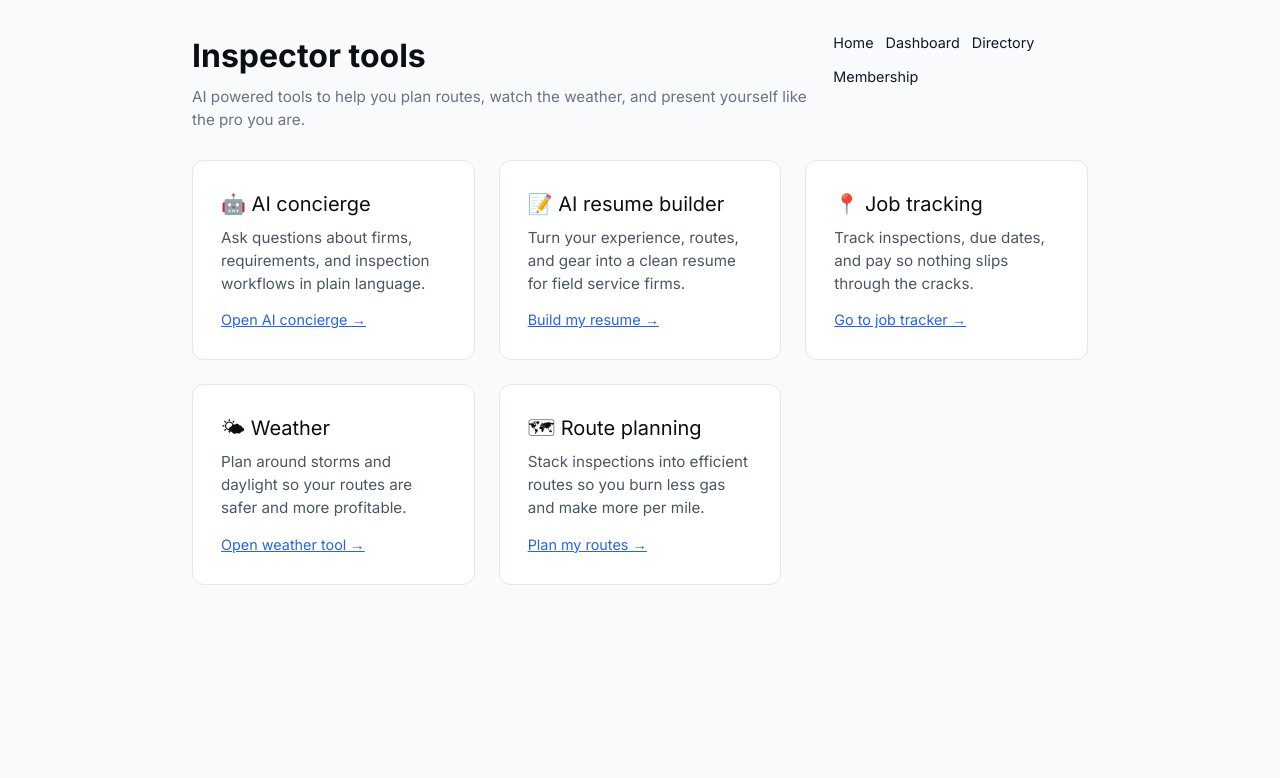
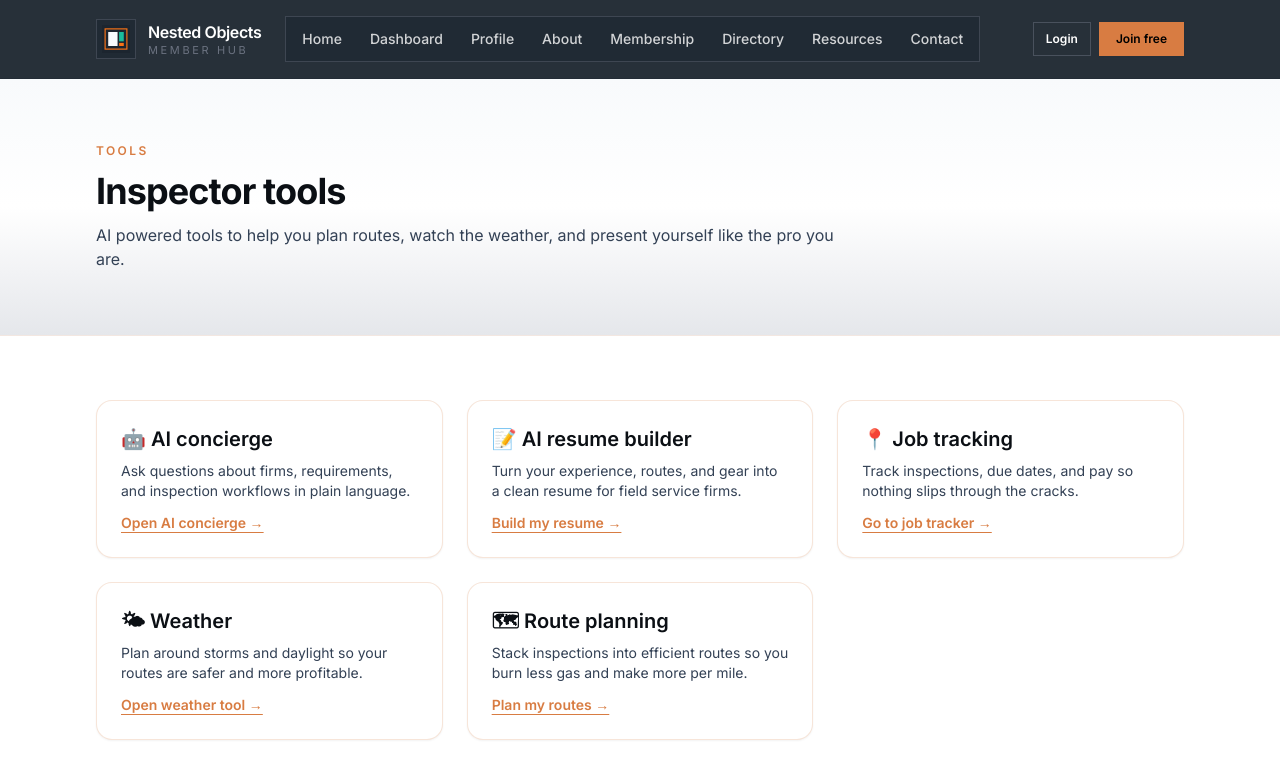
Before and after one commit to autumn2busy/nested-objects-starter, a Next.js app in the folder apps/web-members/: page /tools in a window 1280 px wide. Shown: the top 778 px of the page. Built offline with nearby package versions, Linux system fonts and the light colour scheme; no server answers.

Commit message:
Add shared site header layout and consolidate navigation

```diff
--- a/apps/web-members/app/about/page.tsx
+++ b/apps/web-members/app/about/page.tsx
@@ -1,7 +1,6 @@
 import type { Metadata } from 'next'
 import Image from 'next/image'
 import Link from 'next/link'
-import { SiteHeader } from '@/components/SiteHeader'
 
 const serviceHighlights = [
   {
@@ -152,7 +151,6 @@ export default function AboutPage() {
 
   return (
     <main className="bg-brand-sand text-brand-dark">
-      <SiteHeader />
       <article>
         <header className="border-b border-brand-mist bg-brand-dark text-white">
           <div className="mx-auto grid max-w-6xl items-center gap-10 px-4 py-16 sm:px-6 lg:grid-cols-[minmax(0,1.1fr)_minmax(0,0.9fr)] lg:px-8 lg:py-20">
--- a/apps/web-members/app/contact/page.tsx
+++ b/apps/web-members/app/contact/page.tsx
@@ -1,7 +1,6 @@
 'use client'
 
 import Link from 'next/link'
-import { SiteHeader } from '@/components/SiteHeader'
 
 const contactChannels = [
   {
@@ -27,8 +26,6 @@ const contactChannels = [
 export default function ContactPage() {
   return (
     <main className="min-h-screen bg-brand-sand text-brand-dark">
-      <SiteHeader />
-
       <section className="border-b border-brand-copper/15 bg-gradient-to-b from-brand-sand via-white to-brand-mist">
         <div className="mx-auto max-w-6xl px-4 py-12 sm:px-6 lg:px-8 lg:py-16">
           <div className="max-w-3xl">
--- a/apps/web-members/app/layout.tsx
+++ b/apps/web-members/app/layout.tsx
@@ -2,6 +2,7 @@ import type { Metadata } from 'next'
 import { Inter } from 'next/font/google'
 import Script from 'next/script'
 import { AuthProvider } from '@/components/auth-provider'
+import { SiteHeader } from '@/components/SiteHeader'
 import '../styles/globals.css'
 
 const inter = Inter({ subsets: ['latin'] })
@@ -64,6 +65,7 @@ export default function RootLayout({
       <body className={inter.className}>
         {/* Wrap the entire app in the AuthProvider */}
         <AuthProvider>
+          <SiteHeader />
           {children}
         </AuthProvider>
       </body>
--- a/apps/web-members/app/page.tsx
+++ b/apps/web-members/app/page.tsx
@@ -2,7 +2,6 @@
 
 import Script from 'next/script'
 import Link from 'next/link'
-import { SiteHeader } from '@/components/SiteHeader'
 import { RoleCarousel } from '@/components/RoleCarousel'
 import { SiteFooter } from '@/components/SiteFooter'
 
@@ -37,8 +36,6 @@ export default function HomePage() {
       />
 
       <main className="min-h-screen bg-brand-sand text-brand-dark">
-        <SiteHeader />
-
         <RoleCarousel />
 
         <section className="border-b border-slate-200 bg-white/80">
--- a/apps/web-members/app/resources/page.tsx
+++ b/apps/web-members/app/resources/page.tsx
@@ -1,7 +1,6 @@
 'use client'
 
 import Link from 'next/link'
-import { SiteHeader } from '@/components/SiteHeader'
 
 const resourceHighlights = [
   {
@@ -61,8 +60,6 @@ const featuredPieces = [
 export default function ResourcesIndexPage() {
   return (
     <main className="min-h-screen bg-brand-sand text-brand-dark">
-      <SiteHeader />
-
       <section className="border-b border-brand-copper/15 bg-gradient-to-b from-brand-sand via-white to-brand-mist">
         <div className="mx-auto max-w-6xl px-4 py-12 sm:px-6 lg:px-8 lg:py-16">
           <div className="max-w-4xl space-y-4">
--- a/apps/web-members/app/roles/[slug]/page.tsx
+++ b/apps/web-members/app/roles/[slug]/page.tsx
@@ -2,7 +2,6 @@ import type { Metadata } from 'next'
 import Image from 'next/image'
 import Link from 'next/link'
 import { notFound } from 'next/navigation'
-import { SiteHeader } from '@/components/SiteHeader'
 
 const roleContent = {
   notaries: {
@@ -100,8 +99,6 @@ export default function RoleDetailPage({
 
   return (
     <main className="min-h-screen bg-brand-sand text-brand-dark">
-      <SiteHeader />
-
       <article aria-labelledby="role-heading">
         <header className="border-b border-brand-mist bg-gradient-to-br from-brand-dark via-brand-slate to-brand-black text-white">
           <div className="mx-auto grid max-w-6xl items-center gap-10 px-4 py-16 sm:px-6 lg:grid-cols-[minmax(0,1.05fr)_minmax(0,0.95fr)] lg:px-8 lg:py-20">
--- a/apps/web-members/app/tools/page.tsx
+++ b/apps/web-members/app/tools/page.tsx
@@ -2,175 +2,93 @@ import Link from 'next/link'
 
 export default function ToolsIndexPage() {
   return (
-    <main style={{ maxWidth: '960px', margin: '0 auto', padding: '2rem' }}>
-      <header
-        style={{
-          display: 'flex',
-          justifyContent: 'space-between',
-          alignItems: 'flex-start',
-          gap: '1rem',
-          marginBottom: '1.75rem',
-        }}
-      >
-        <div>
-          <h1
-            style={{
-              fontSize: '2rem',
-              fontWeight: 700,
-              margin: 0,
-            }}
-          >
-            Inspector tools
-          </h1>
-          <p
-            style={{
-              marginTop: '0.4rem',
-              fontSize: '0.95rem',
-              color: '#6b7280',
-            }}
-          >
-            AI powered tools to help you plan routes, watch the weather, and present yourself like
-            the pro you are.
+    <main className="min-h-screen bg-brand-sand text-brand-dark">
+      <section className="border-b border-brand-copper/15 bg-gradient-to-b from-brand-sand via-white to-brand-mist">
+        <div className="mx-auto flex max-w-6xl flex-col gap-3 px-4 py-12 sm:px-6 lg:px-8 lg:py-16">
+          <p className="text-xs font-semibold uppercase tracking-[0.2em] text-brand-copper">Tools</p>
+          <h1 className="text-3xl font-bold tracking-tight sm:text-4xl">Inspector tools</h1>
+          <p className="max-w-3xl text-base text-slate-700">
+            AI powered tools to help you plan routes, watch the weather, and present yourself like the pro you are.
           </p>
         </div>
+      </section>
 
-        <nav
-          style={{
-            display: 'flex',
-            gap: '0.75rem',
-            fontSize: '0.9rem',
-            flexWrap: 'wrap',
-          }}
-        >
-          <Link href="/" style={{ textDecoration: 'none', color: '#111827' }}>
-            Home
-          </Link>
-          <Link
-            href="/dashboard"
-            style={{ textDecoration: 'none', color: '#111827' }}
-          >
-            Dashboard
-          </Link>
-          <Link
-            href="/directory"
-            style={{ textDecoration: 'none', color: '#111827' }}
-          >
-            Directory
-          </Link>
-          <Link
-            href="/membership"
-            style={{ textDecoration: 'none', color: '#111827' }}
-          >
-            Membership
-          </Link>
-        </nav>
-      </header>
-
-      <section
-        style={{
-          display: 'grid',
-          gridTemplateColumns: 'repeat(auto-fit, minmax(260px, 1fr))',
-          gap: '1.5rem',
-        }}
-      >
-        <div
-          style={{
-            padding: '1.75rem',
-            borderRadius: '12px',
-            border: '1px solid #e5e7eb',
-            backgroundColor: 'white',
-          }}
-        >
-          <h2 style={{ fontSize: '1.25rem', marginBottom: '0.5rem' }}>🤖 AI concierge</h2>
-          <p style={{ fontSize: '0.95rem', color: '#4b5563', marginBottom: '0.75rem' }}>
+      <section className="bg-white">
+        <div className="mx-auto grid max-w-6xl gap-6 px-4 py-12 sm:px-6 md:grid-cols-2 lg:grid-cols-3 lg:px-8 lg:py-16">
+          <div className="flex h-full flex-col gap-3 rounded-2xl border border-brand-copper/20 bg-white p-6 shadow-sm">
+            <div>
+              <h2 className="text-xl font-semibold text-brand-dark">🤖 AI concierge</h2>
+              <p className="mt-2 text-sm text-slate-700">
                 Ask questions about firms, requirements, and inspection workflows in plain language.
               </p>
+            </div>
             <Link
               href="/tools/ai-chatbot"
-            style={{ fontSize: '0.9rem', color: '#2563eb', textDecoration: 'underline' }}
+              className="text-sm font-semibold text-brand-copper underline underline-offset-4 hover:text-brand-copperDark"
             >
               Open AI concierge →
             </Link>
           </div>
 
-        <div
-          style={{
-            padding: '1.75rem',
-            borderRadius: '12px',
-            border: '1px solid #e5e7eb',
-            backgroundColor: 'white',
-          }}
-        >
-          <h2 style={{ fontSize: '1.25rem', marginBottom: '0.5rem' }}>📝 AI resume builder</h2>
-          <p style={{ fontSize: '0.95rem', color: '#4b5563', marginBottom: '0.75rem' }}>
+          <div className="flex h-full flex-col gap-3 rounded-2xl border border-brand-copper/20 bg-white p-6 shadow-sm">
+            <div>
+              <h2 className="text-xl font-semibold text-brand-dark">📝 AI resume builder</h2>
+              <p className="mt-2 text-sm text-slate-700">
                 Turn your experience, routes, and gear into a clean resume for field service firms.
               </p>
+            </div>
             <Link
               href="/tools/ai-resume"
-            style={{ fontSize: '0.9rem', color: '#2563eb', textDecoration: 'underline' }}
+              className="text-sm font-semibold text-brand-copper underline underline-offset-4 hover:text-brand-copperDark"
             >
               Build my resume →
             </Link>
           </div>
 
-        <div
-          style={{
-            padding: '1.75rem',
-            borderRadius: '12px',
-            border: '1px solid #e5e7eb',
-            backgroundColor: 'white',
-          }}
-        >
-          <h2 style={{ fontSize: '1.25rem', marginBottom: '0.5rem' }}>📍 Job tracking</h2>
-          <p style={{ fontSize: '0.95rem', color: '#4b5563', marginBottom: '0.75rem' }}>
+          <div className="flex h-full flex-col gap-3 rounded-2xl border border-brand-copper/20 bg-white p-6 shadow-sm">
+            <div>
+              <h2 className="text-xl font-semibold text-brand-dark">📍 Job tracking</h2>
+              <p className="mt-2 text-sm text-slate-700">
                 Track inspections, due dates, and pay so nothing slips through the cracks.
               </p>
+            </div>
             <Link
               href="/tools/job-tracking"
-            style={{ fontSize: '0.9rem', color: '#2563eb', textDecoration: 'underline' }}
+              className="text-sm font-semibold text-brand-copper underline underline-offset-4 hover:text-brand-copperDark"
             >
               Go to job tracker →
             </Link>
           </div>
 
-        <div
-          style={{
-            padding: '1.75rem',
-            borderRadius: '12px',
-            border: '1px solid #e5e7eb',
-            backgroundColor: 'white',
-          }}
-        >
-          <h2 style={{ fontSize: '1.25rem', marginBottom: '0.5rem' }}>🌤 Weather</h2>
-          <p style={{ fontSize: '0.95rem', color: '#4b5563', marginBottom: '0.75rem' }}>
+          <div className="flex h-full flex-col gap-3 rounded-2xl border border-brand-copper/20 bg-white p-6 shadow-sm">
+            <div>
+              <h2 className="text-xl font-semibold text-brand-dark">🌤 Weather</h2>
+              <p className="mt-2 text-sm text-slate-700">
                 Plan around storms and daylight so your routes are safer and more profitable.
               </p>
+            </div>
             <Link
               href="/tools/weather"
-            style={{ fontSize: '0.9rem', color: '#2563eb', textDecoration: 'underline' }}
+              className="text-sm font-semibold text-brand-copper underline underline-offset-4 hover:text-brand-copperDark"
             >
               Open weather tool →
             </Link>
           </div>
 
-        <div
-          style={{
-            padding: '1.75rem',
-            borderRadius: '12px',
-            border: '1px solid #e5e7eb',
-            backgroundColor: 'white',
-          }}
-        >
-          <h2 style={{ fontSize: '1.25rem', marginBottom: '0.5rem' }}>🗺 Route planning</h2>
-          <p style={{ fontSize: '0.95rem', color: '#4b5563', marginBottom: '0.75rem' }}>
+          <div className="flex h-full flex-col gap-3 rounded-2xl border border-brand-copper/20 bg-white p-6 shadow-sm">
+            <div>
+              <h2 className="text-xl font-semibold text-brand-dark">🗺 Route planning</h2>
+              <p className="mt-2 text-sm text-slate-700">
                 Stack inspections into efficient routes so you burn less gas and make more per mile.
               </p>
+            </div>
             <Link
               href="/tools/routing"
-            style={{ fontSize: '0.9rem', color: '#2563eb', textDecoration: 'underline' }}
+              className="text-sm font-semibold text-brand-copper underline underline-offset-4 hover:text-brand-copperDark"
             >
               Plan my routes →
             </Link>
+          </div>
         </div>
       </section>
     </main>
--- a/apps/web-members/components/SiteHeader.tsx
+++ b/apps/web-members/components/SiteHeader.tsx
@@ -8,6 +8,8 @@ import { useAuth } from './auth-provider'
 
 const navLinks = [
   { href: '/', label: 'Home' },
+  { href: '/dashboard', label: 'Dashboard' },
+  { href: '/profile', label: 'Profile' },
   { href: '/about', label: 'About' },
   { href: '/membership', label: 'Membership' },
   { href: '/directory', label: 'Directory' },
@@ -50,13 +52,6 @@ export function SiteHeader() {
     }
   })()
 
-  const authedLinks = isAuthenticated
-    ? [
-        { href: '/dashboard', label: 'Dashboard' },
-        { href: '/profile', label: 'Profile' },
-      ]
-    : []
-
   return (
     <header className="sticky top-0 z-30 border-b border-brand-slate/30 bg-brand-slate/95 text-white backdrop-blur">
       <div className="mx-auto flex max-w-6xl items-center justify-between px-4 py-4 sm:px-6 lg:px-8">
@@ -73,7 +68,7 @@ export function SiteHeader() {
 
           <nav className="hidden items-center gap-1 text-sm font-medium md:flex" aria-label="Primary">
             <div className="flex items-center gap-1 border border-brand-steel/40 bg-brand-slate/60 px-1 py-1">
-              {[...navLinks, ...authedLinks].map((link) => (
+              {navLinks.map((link) => (
                 <Link
                   key={link.href}
                   href={link.href}
```
Lines whose indentation alone changed are shown as unchanged.
